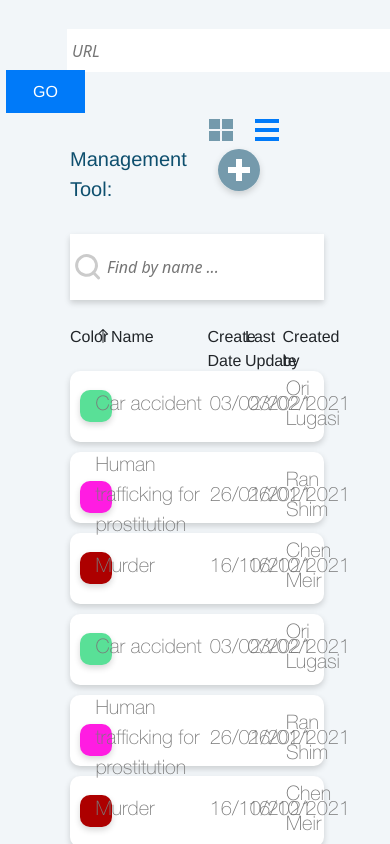
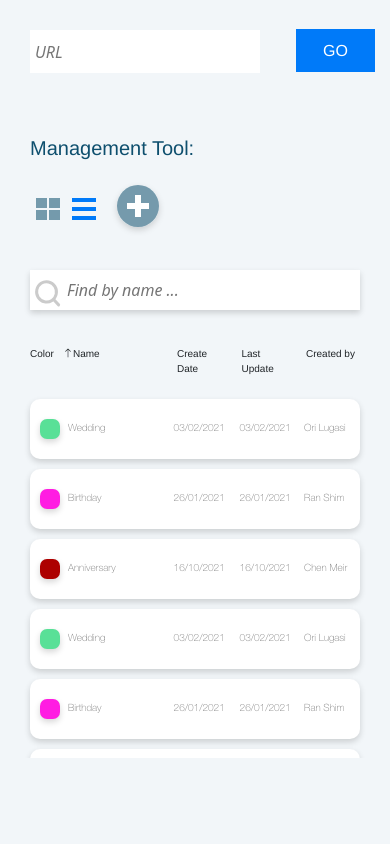
Before and after one commit to PNadya90/pakdim, an Angular app: page / in a window 390 px wide. Built offline with nearby package versions, Linux system fonts and the light colour scheme.

Commit message:
added responsive css for mobile main page

```diff
--- a/src/app/add-window/add-window.component.scss
+++ b/src/app/add-window/add-window.component.scss
@@ -1,7 +1,5 @@
 :host {
     height: 100px;
-
-
 .add-window {
     padding: 35px 70px;
     height: 100%;
--- a/src/app/app.component.scss
+++ b/src/app/app.component.scss
@@ -2,22 +2,21 @@ body {
     height: 100vh;
     width: 100%;
     overflow: hidden;
-    background:  #F2F6F9;
+    background: #F2F6F9;
+    position: relative;
 
-    .pages-header{
+    .pages-header {
 
         .search-url {
-        width: 529px;
             height: 43px;
             border: none;
             font-style: italic;
-        margin-top: 29px;
-        margin-left: 67px;
+            margin-top: 30px;
+            margin-left: 65px;
         }
 
         .search-url:focus {
-        outline: none !important;
-        border: 2px solid #007AF9;
+            outline: 2px solid #007AF9;
         }
 
         .search-url::placeholder {
@@ -35,21 +34,43 @@ body {
             margin-left: 6px;
             position: relative;
             top: -2px;
-        font-family:'Helvetica Neue';
+            font-family: 'Helvetica Neue';
         }
 
     }
-.viewer-container{
-    height: 650px;
+
+    .viewer-container {
+        height: 70%;
     }
 
-.add-area{
-    position:fixed;
+    .add-area {
+        position: absolute;
         right: 0;
         top: 0;
-    width: 0%;
         height: 100%;
         background-color: #F8F8F8;
         box-shadow: 0px 3px 6px #00000029;
     }
 }
+
+@media all and (min-width: 700px) {
+    .search-url {
+        width: 530px;
+        height: 90%;
+    }
+}
+
+@media all and (max-width: 480px) {
+    body {
+        .pages-header {
+
+            .search-url {
+                margin: 30px;
+            }
+        }
+        .viewer-container {
+            height: 50%;
+        }
+
+    }
+}
--- a/src/app/info/info.component.scss
+++ b/src/app/info/info.component.scss
@@ -1,8 +1,10 @@
-.info-component-container{
+.info-component-container {
     height: 95%;
+
     .list-headers {
         margin: 10px 70px;
         height: 33px;
+
         .rows {
             display: flex;
             font-family: 'Helvetica Neue';
@@ -21,14 +23,15 @@
         }
     }
 
-    .items-list{
-        background:  #F2F6F9;
+    .items-list {
+        background: #F2F6F9;
         height: calc(100% - 32px);
         overflow-y: scroll;
         scrollbar-width: none;
+
         .item {
-            margin: 3px 66px 10px 70px;
-            height: 71px;
+            margin: 10px 70px;
+            height: 70px;
             background-color: #fff;
             border-radius: 10px;
             display: flex;
@@ -37,13 +40,14 @@
             box-shadow: 0px 3px 6px #00000029;
             color: #797979;
             font-family: 'Helvetica LT';
-            font-size: 20px;
+            font-size: medium;
             flex-wrap: wrap;
 
             .item-color {
                 width: 10%;
                 padding: 10px;
-                .color-icon{
+
+                .color-icon {
                     width: 32px;
                     height: 32px;
                     background-color: black;
@@ -70,18 +74,82 @@
                 width: 15%;
             }
         }
-        .item:hover{
+
+        .item:hover {
             outline: solid 1px #007AF9;
 
-            .name{
-                color:#007AF9;
+            .name {
+                color: #007AF9;
                 font-family: 'Helvetica Neue';
                 font-weight: bold;
             }
         }
 
     }
+
     .items-list::-webkit-scrollbar {
-        display: none; /* for Chrome, Safari, and Opera */
+        display: none;
+        /* for Chrome, Safari, and Opera */
     }
 }
+
+
+@media all and (max-width:700px) {
+    .info-component-container {
+        .list-headers {
+            margin: 10px 30px;
+
+            .rows {
+                font-size: x-small;
+            }
+
+            .cols1 {
+                width: 10%;
+            }
+
+            .cols2 {
+                width: 30%;
+            }
+
+            .cols3 {
+                width: 15%;
+                margin-left:15px;
+            }
+        }
+
+
+        .items-list {
+            .item {
+                margin: 10px 30px;
+                font-size: x-small;
+                height: 60px;
+                .item-color {
+
+                    .color-icon {
+                        width: 20px;
+                        height: 20px;
+                        border-radius: 7px;
+                    }
+                }
+
+                .name {
+                    margin-left: 5px;
+                    width: 32%;
+
+                }
+
+                .create-date {
+                    width: 20%;
+                }
+
+                .udate-date {
+                    width: 15%;
+                }
+
+                .created-by {
+                    margin-left: 15px;
+                }
+            }
+        }
+    }
+}
--- a/src/app/manegment-modul/manegment-modul.component.scss
+++ b/src/app/manegment-modul/manegment-modul.component.scss
@@ -1,10 +1,11 @@
 .tool {
-    margin: 0px 66px 30px 70px;
+    margin: 30px 70px;
     display: flex;
     justify-content: space-between;
     align-items: flex-end;
 
     .title {
+        margin: 15px 0px;
         font-size: 20px;
         color: #0E4F6E;
         font-family: 'Helvetica Neue';
@@ -21,7 +22,7 @@
 }
 
 .search {
-    margin: 0px 66px 25px 70px;
+    margin: 25px 70px;
     height: 66px;
     position: relative;
 
@@ -31,6 +32,7 @@
         left: 3px;
 
     }
+
     .search-input {
         height: 66px;
         width: 100%;
@@ -48,3 +50,28 @@
         border: 2px solid #007AF9;
     }
 }
+
+@media all and (max-width: 480px) {
+    .tool {
+        display: block;
+        margin: 30px;
+        .tools-icons {
+            .tool-btns {
+                margin: auto;
+            }
+        }
+    }
+
+    .search {
+        .icon-search {
+            position: absolute;
+            top: 8px;
+            left: 3px;
+
+        }
+        margin: 0px 30px;
+        .search-input {
+            height: 40px;
+        }
+    }
+}
--- a/src/assets/data.json
+++ b/src/assets/data.json
@@ -1,7 +1,7 @@
 
 [{
 	"color":"#59E097",
-	"name": "Car accident",
+	"name": "Wedding",
 	"createDate" : "03/02/2021",
 	"lastUpdate":"03/02/2021",
 	"createdBy":"Ori Lugasi",
@@ -9,7 +9,7 @@
 },
 {
 	"color":"#FF1CE2",
-	"name":"Human trafficking for prostitution",
+	"name":"Birthday",
 	"createDate":"26/01/2021",
 	"lastUpdate":"26/01/2021",
 	"createdBy":"Ran Shim",
@@ -18,7 +18,7 @@
 
 {
 	"color":"#AD0000",
-	"name":"Murder",
+	"name":"Anniversary",
 	"createDate":"16/10/2021",
 	"lastUpdate":"16/10/2021",
 	"createdBy":"Chen Meir",
@@ -27,7 +27,7 @@
 
 {
 	"color":"#59E097",
-	"name": "Car accident",
+	"name": "Wedding",
 	"createDate" : "03/02/2021",
 	"lastUpdate":"03/02/2021",
 	"createdBy":"Ori Lugasi",
@@ -35,7 +35,7 @@
 },
 {
 	"color":"#FF1CE2",
-	"name":"Human trafficking for prostitution",
+	"name":"Birthday",
 	"createDate":"26/01/2021",
 	"lastUpdate":"26/01/2021",
 	"createdBy":"Ran Shim",
@@ -44,7 +44,7 @@
 
 {
 	"color":"#AD0000",
-	"name":"Murder",
+	"name":"Anniversary",
 	"createDate":"16/10/2021",
 	"lastUpdate":"16/10/2021",
 	"createdBy":"Chen Meir",
@@ -52,7 +52,7 @@
 },
 {
 	"color":"#FF1CE2",
-	"name":"Human trafficking for prostitution",
+	"name":"Birthday",
 	"createDate":"26/01/2021",
 	"lastUpdate":"26/01/2021",
 	"createdBy":"Ran Shim",
@@ -61,7 +61,7 @@
 
 {
 	"color":"#AD0000",
-	"name":"Murder",
+	"name":"Anniversary",
 	"createDate":"16/10/2021",
 	"lastUpdate":"16/10/2021",
 	"createdBy":"Chen Meir",
@@ -70,7 +70,7 @@
 
 {
 	"color":"#AD0000",
-	"name":"Murder",
+	"name":"Anniversary",
 	"createDate":"16/10/2021",
 	"lastUpdate":"16/10/2021",
 	"createdBy":"Chen Meir",
@@ -78,7 +78,7 @@
 },
 {
 	"color":"#FF1CE2",
-	"name":"Human trafficking for prostitution",
+	"name":"Birthday",
 	"createDate":"26/01/2021",
 	"lastUpdate":"26/01/2021",
 	"createdBy":"Ran Shim",
@@ -87,7 +87,7 @@
 
 {
 	"color":"#AD0000",
-	"name":"Murder",
+	"name":"Anniversary",
 	"createDate":"16/10/2021",
 	"lastUpdate":"16/10/2021",
 	"createdBy":"Chen Meir",
@@ -95,7 +95,7 @@
 },
 {
 	"color":"#FF1CE2",
-	"name":"Human trafficking for prostitution",
+	"name":"Birthday",
 	"createDate":"26/01/2021",
 	"lastUpdate":"26/01/2021",
 	"createdBy":"Ran Shim",
@@ -104,10 +104,10 @@
 
 {
 	"color":"#AD0000",
-	"name":"Murder",
+	"name":"Anniversary",
 	"createDate":"16/10/2021",
 	"lastUpdate":"16/10/2021",
-	"createdBy":"Chen Meir",
+	"createdBy":"User",
 	"description":""
 }
 ]
```
Lines whose indentation alone changed are shown as unchanged.
